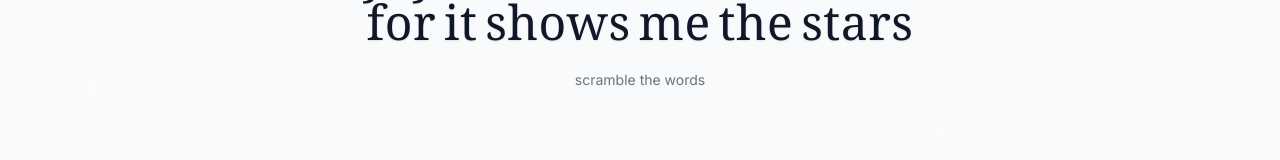
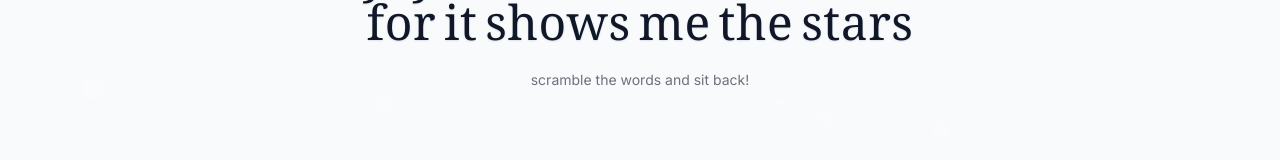
Before and after one commit to yeshavlamor/personal-website, a React (Vite) app: page / in a window 1280 px wide. Shown: the part 404-564 px from the top of the page. Built offline with nearby package versions, Linux system fonts and the light colour scheme.

Commit message:
modify instructions

```diff
--- a/src/components/IntroScramble.jsx
+++ b/src/components/IntroScramble.jsx
@@ -437,7 +437,7 @@ useEffect(() => {
 						})
 					})()}
 				</motion.div>
-				<div className="mt-6 text-sm opacity-60">scramble the words</div>
+				<div className="mt-6 text-sm opacity-60">scramble the words and sit back!</div>
 			</div>
 		</section>
 	)
```
